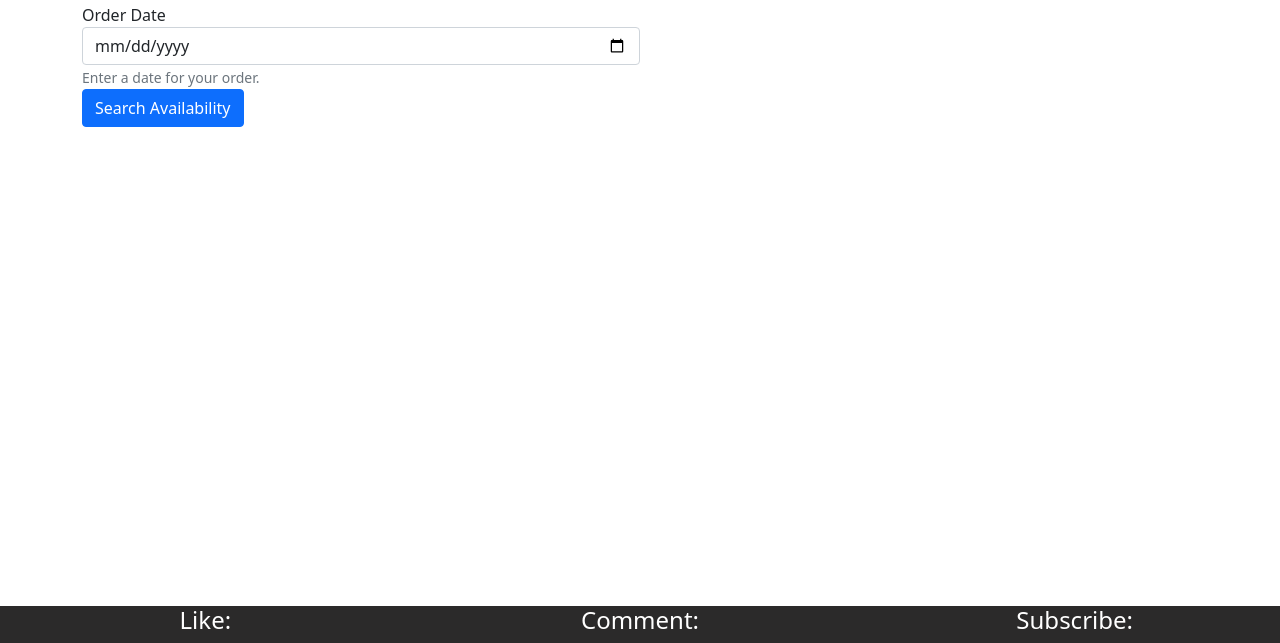
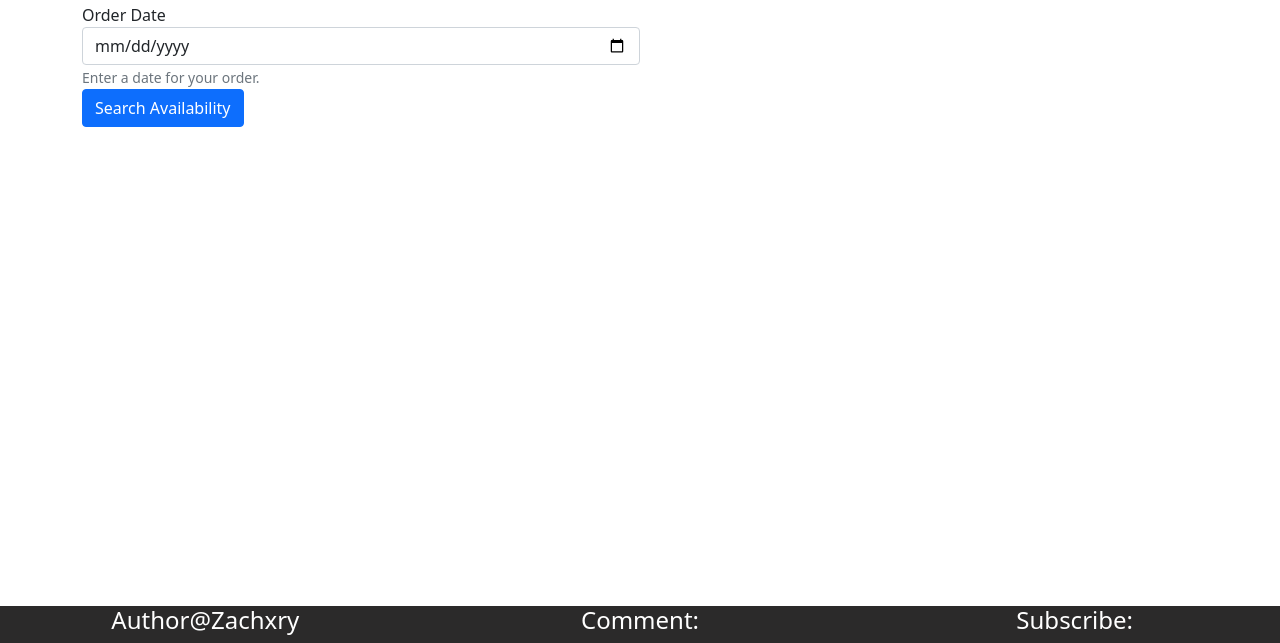
Before and after one commit to Zachxry/webapp, a plain HTML site: page html-source/order.html in a window 1280 px wide. Shown: the part 157-800 px from the top of the page. Drawn offline with nearby package versions, Linux system fonts and the light colour scheme.

Commit message:
Updated html files

```diff
--- a/html-source/order.html
+++ b/html-source/order.html
@@ -85,7 +85,7 @@
 <div class="footer">
   <div class="row">
     <div class="col">
-      <h4>Like:</h4>
+      <h4>Author@Zachxry</h4>
     </div>
 
     <div class="col">
```
